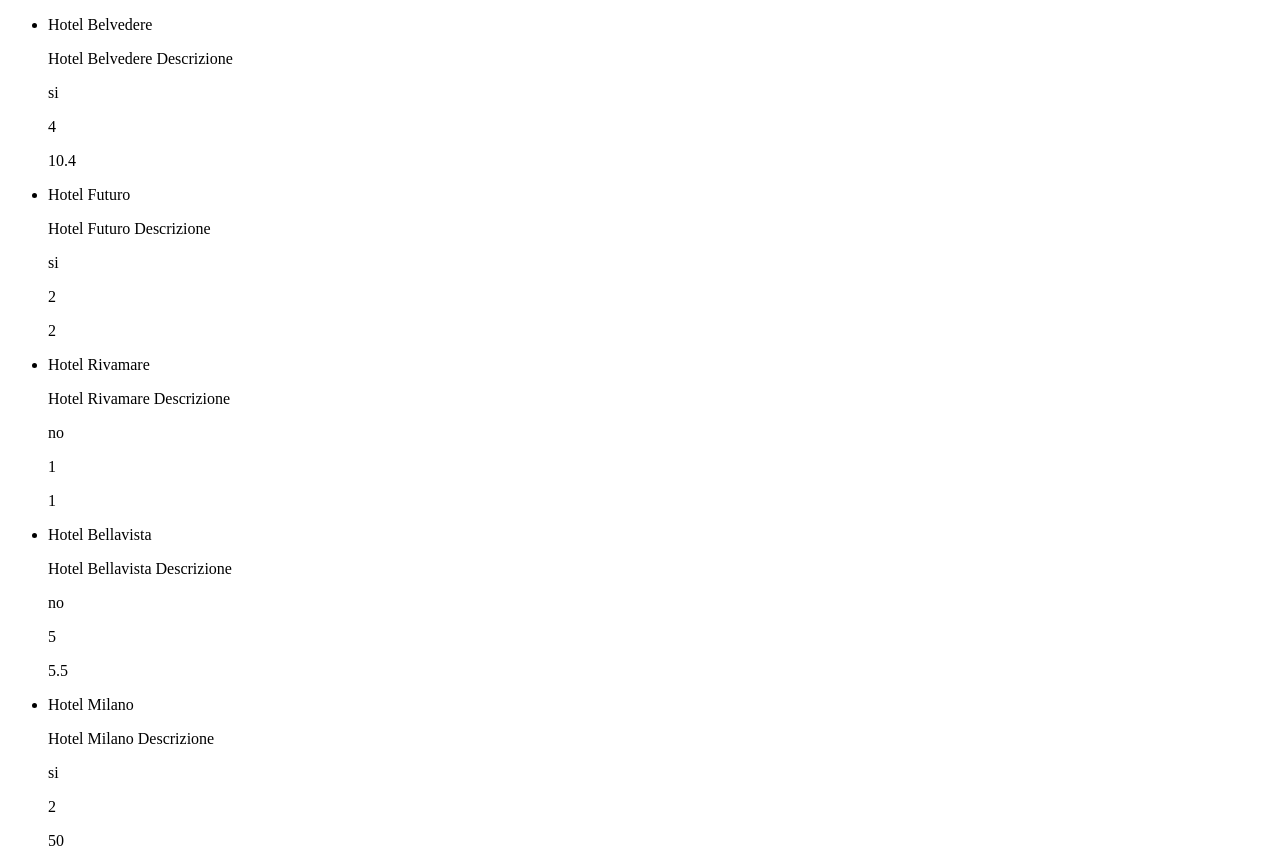
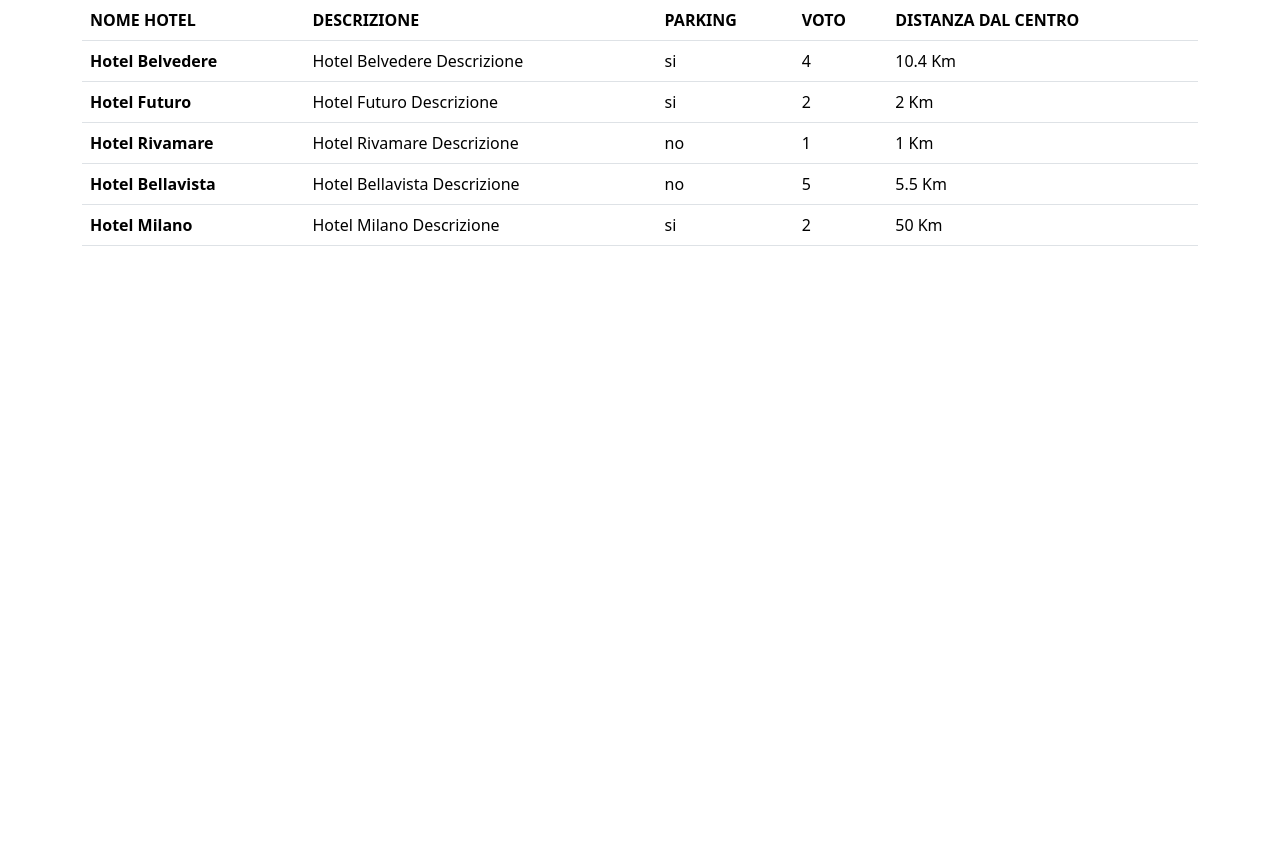
Before and after one commit to GiorgioDordo/php-hotel, a PHP site: page / in a window 1280 px wide. After the commit the page ends 246 px from the top, so only its background shows below. Run offline with PHP 8.4, Linux system fonts and the light colour scheme.

Commit message:
esercizio completo con tabella

```diff
--- a/index.php
+++ b/index.php
@@ -49,24 +49,35 @@ $hotels = [
     <meta charset="UTF-8">
     <meta name="viewport" content="width=device-width, initial-scale=1.0">
     <title>Document</title>
+    <link href="https://cdn.jsdelivr.net/npm/bootstrap@5.3.3/dist/css/bootstrap.min.css" rel="stylesheet"
+        integrity="sha384-QWTKZyjpPEjISv5WaRU9OFeRpok6YctnYmDr5pNlyT2bRjXh0JMhjY6hW+ALEwIH" crossorigin="anonymous">
+</head>
 </head>
 
 <body>
-    <main>
-
-        <article>
-            <?php foreach ($hotels as $hotel) { ?>
-            <ul>
-                <li>
-                    <p><?= $hotel["name"]; ?></p>
-                    <p><?= $hotel["description"]; ?></p>
-                    <p><?= $hotel["parking"]  ? "si" : "no"; ?></p>
-                    <p><?= $hotel["vote"]; ?></p>
-                    <p><?= $hotel["distance_to_center"]; ?></p>
-                </li>
-            </ul>
-            <?php } ?>
-        </article>
+    <main class="container">
+        <table class="table">
+            <thead>
+                <tr>
+                    <th scope="col"><strong>NOME HOTEL</strong></th>
+                    <th scope="col"><strong>DESCRIZIONE</strong></th>
+                    <th scope="col"><strong>PARKING</strong></th>
+                    <th scope="col"><strong>VOTO</strong></th>
+                    <th scope="col"><strong>DISTANZA DAL CENTRO</strong></th>
+                </tr>
+            </thead>
+            <tbody>
+                <?php foreach ($hotels as $hotel) { ?>
+                    <tr>
+                        <th><?= $hotel["name"]; ?></th>
+                        <td><?= $hotel["description"]; ?></td>
+                        <td><?= $hotel["parking"]  ? "si" : "no"; ?></td>
+                        <td><?= $hotel["vote"]; ?></td>
+                        <td><?= $hotel["distance_to_center"]; ?> Km</td>
+                    </tr>
+                <?php } ?>
+            </tbody>
+        </table>
 
     </main>
 </body>
```
